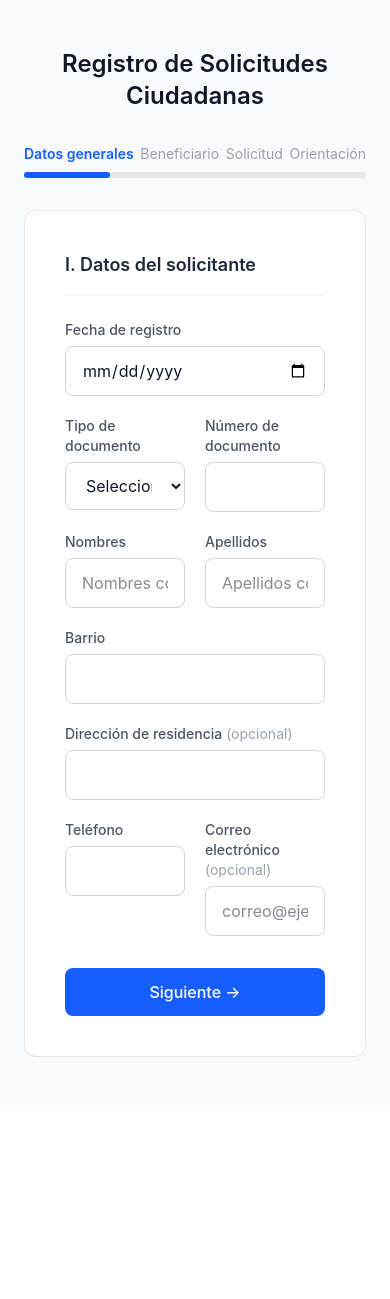
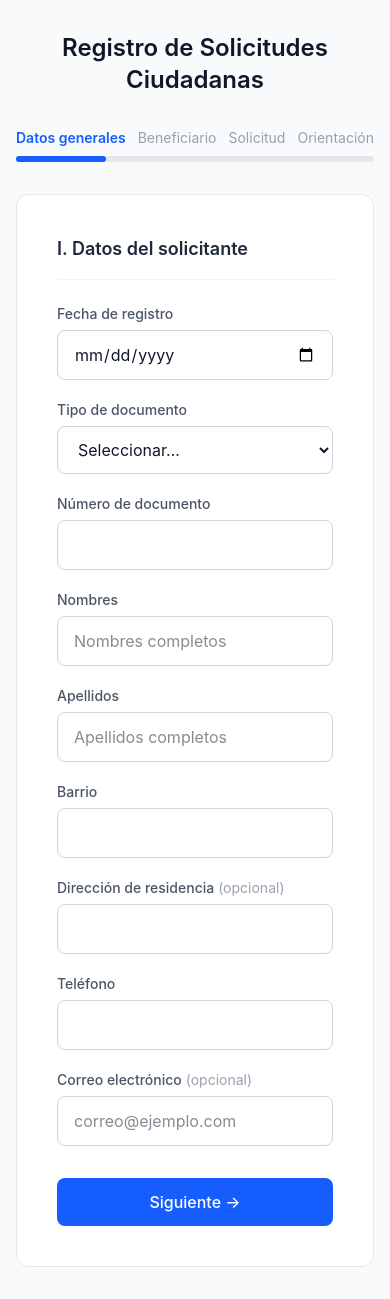
Before and after one commit to CiudadBienestar/canalizacion, a React (Vite) app: page / in a window 390 px wide. Before the commit the page ends 1105 px from the top, so only its background shows below. Built offline with nearby package versions, Linux system fonts and the light colour scheme.

Commit message:
Update Canalizacion.jsx

```diff
--- a/src/modules/canalizacion/Canalizacion.jsx
+++ b/src/modules/canalizacion/Canalizacion.jsx
@@ -360,7 +360,7 @@ export default function Canalizacion() {
   };
 
   const BtnRow = ({ onBack, onNext, submitLabel }) => (
-    <div className="flex gap-4 mt-8">
+    <div className="flex flex-col gap-4 mt-8 sm:flex-row">
       {onBack && (
         <button
           type="button"
@@ -392,7 +392,7 @@ export default function Canalizacion() {
   );
 
   return (
-    <div className="min-h-screen bg-gray-50 flex justify-center px-6 py-12">
+    <div className="min-h-screen bg-gray-50 flex justify-center px-4 py-8 sm:px-6 sm:py-12">
       <div className="w-full max-w-4xl">
         <h1 className="text-2xl font-semibold text-gray-900 text-center mb-8">
           Registro de Solicitudes Ciudadanas
@@ -436,7 +436,7 @@ export default function Canalizacion() {
                   </Field>
                 </div>
 
-                <div className="grid grid-cols-2 gap-5 mb-5">
+                <div className="grid grid-cols-1 gap-5 mb-5 md:grid-cols-2">
                   <Field label="Tipo de documento" error={errors.tipo_documento}>
                     <select
                       value={form.tipo_documento}
@@ -500,7 +500,7 @@ export default function Canalizacion() {
                   </Field>
                 </div>
 
-                <div className="grid grid-cols-2 gap-5 mb-5">
+                <div className="grid grid-cols-1 gap-5 mb-5 md:grid-cols-2">
                   <Field label="Teléfono" error={errors.telefono}>
                     <input
                       value={form.telefono}
@@ -542,7 +542,7 @@ export default function Canalizacion() {
                   </p>
                 </div>
 
-                <div className="grid grid-cols-2 gap-5 mb-5">
+                <div className="grid grid-cols-1 gap-5 mb-5 md:grid-cols-2">
                   <Field label="Nombre del beneficiario" optional>
                     <input
                       value={form.beneficiario_nombre}
@@ -574,7 +574,7 @@ export default function Canalizacion() {
                   </div>
                 )}
 
-                <div className="grid grid-cols-2 gap-8 mb-6">
+                <div className="grid grid-cols-1 gap-8 mb-6 md:grid-cols-2">
                   {/* Grupo poblacional - múltiple selección */}
                   <div>
                     <p className="text-sm font-medium text-gray-600 mb-3">
@@ -621,7 +621,7 @@ export default function Canalizacion() {
                   <p className="text-sm font-medium text-gray-600 mb-3">
                     Entorno de la actividad <span className="text-red-500">*</span>
                   </p>
-                  <div className="grid grid-cols-3 gap-3">
+                  <div className="grid grid-cols-1 gap-3 sm:grid-cols-3">
                     {ENTORNOS.map((op) => (
                       <CheckItem
                         key={op}
@@ -637,7 +637,7 @@ export default function Canalizacion() {
                 </div>
 
                 {/* EPS */}
-                <div className="grid grid-cols-2 gap-5 mb-2">
+                <div className="grid grid-cols-1 gap-5 mb-2 md:grid-cols-2">
                   <div>
                     <Field label="EPS a la que está afiliado" optional>
                       <select
@@ -701,7 +701,7 @@ export default function Canalizacion() {
                   <p className="text-sm font-medium text-gray-600 mb-3">
                     Seleccione la dependencia o institución a la cual debe dirigirse la persona canalizada
                   </p>
-                  <div className="grid grid-cols-3 gap-3">
+                  <div className="grid grid-cols-1 gap-3 sm:grid-cols-3">
                     {SECTORES.map((s) => (
                       <CheckItem
                         key={s}
@@ -739,7 +739,7 @@ export default function Canalizacion() {
                       <p className="text-sm font-semibold text-blue-700 mb-3">
                         Sector {sector}
                       </p>
-                      <div className="grid grid-cols-2 gap-2.5">
+                      <div className="grid grid-cols-1 gap-3 md:grid-cols-3">
                         {SUBSECTORES[sector].map((sub) => (
                           <CheckItem
                             key={sub}
@@ -799,7 +799,7 @@ export default function Canalizacion() {
                 </div>
 
                 {/* Responsable con autocomplete */}
-                <div className="grid grid-cols-2 gap-5">
+                <div className="grid grid-cols-1 gap-5 md:grid-cols-2">
                   <Field label="Responsable de diligenciamiento" error={errors.responsable}>
                     <AutocompleteResponsable
                       value={form.responsable}
```
